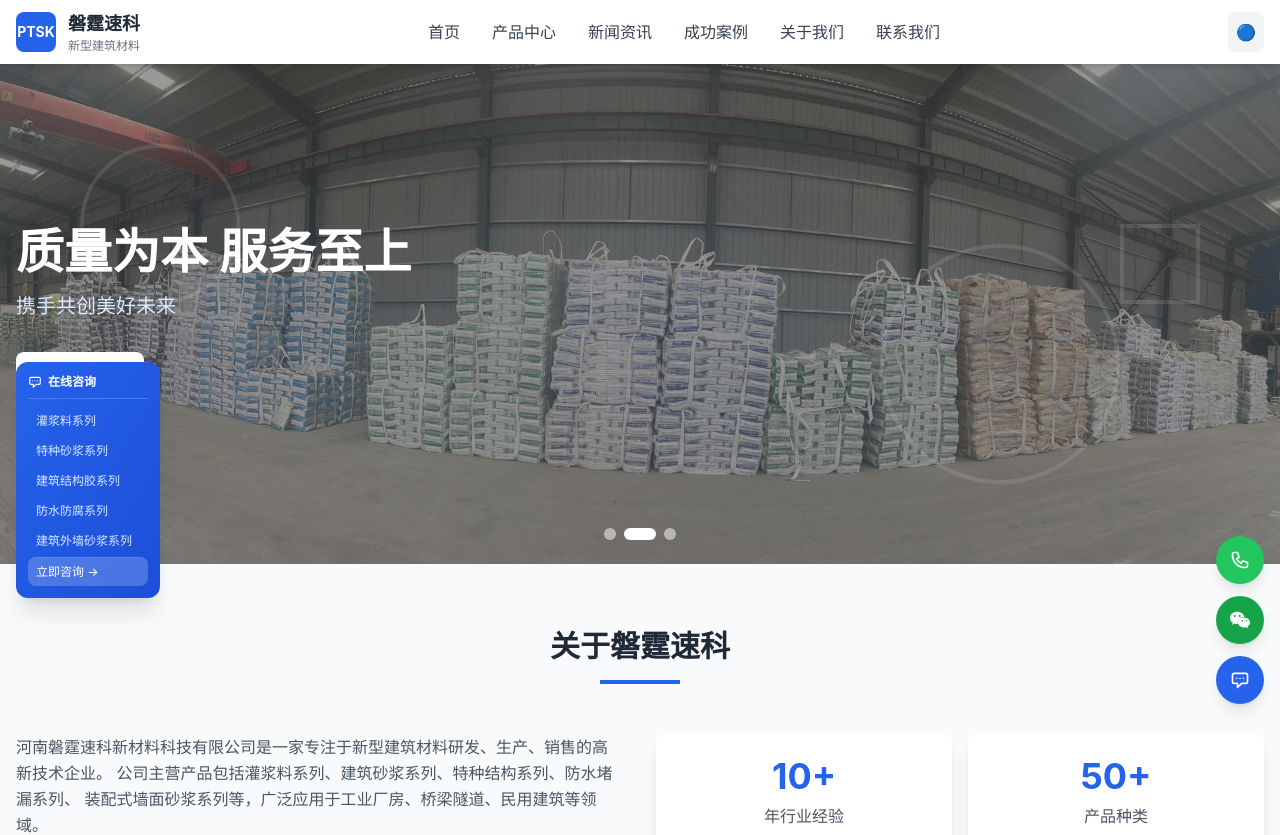
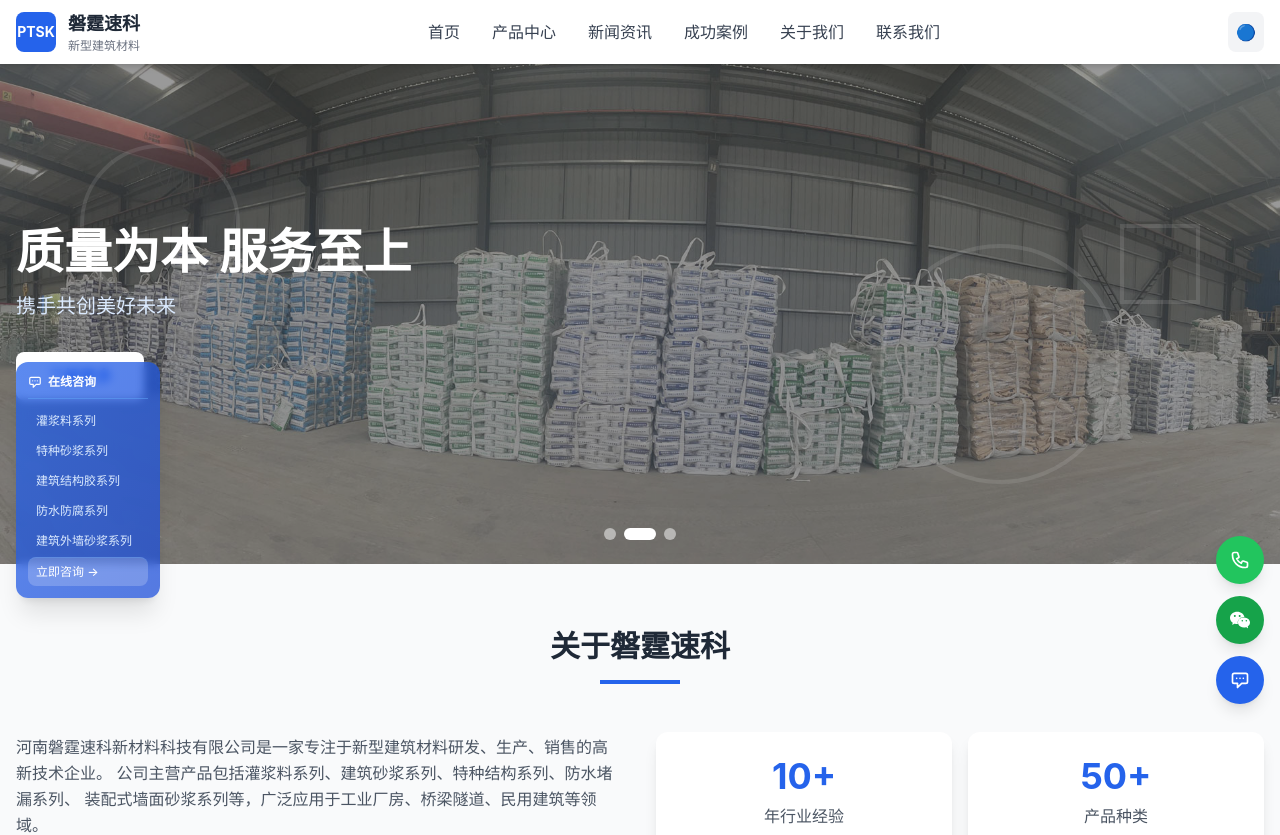
Before and after one commit to demperor888-ai/panting, a Next.js app: page / in a window 1280 px wide. Shown: the top 835 px of the page. Built offline with nearby package versions, Linux system fonts and the light colour scheme.

Commit message:
降低在线咨询悬浮框透明度至75%

```diff
--- a/src/components/FloatingContact.tsx
+++ b/src/components/FloatingContact.tsx
@@ -8,7 +8,7 @@ export default function FloatingContact() {
     <>
       {/* 左侧在线咨询 - 始终展开 */}
       <div className="fixed left-4 top-1/2 -translate-y-1/2 mt-20 z-50">
-        <div className="bg-gradient-to-br from-blue-600 to-blue-700 rounded-xl shadow-xl p-3 w-36">
+        <div className="bg-gradient-to-br from-blue-600/75 to-blue-700/75 backdrop-blur-sm rounded-xl shadow-xl p-3 w-36">
           <h4 className="text-xs font-bold text-white mb-2 border-b border-blue-400/50 pb-2 flex items-center gap-1.5">
             <svg className="w-3.5 h-3.5" fill="none" stroke="currentColor" viewBox="0 0 24 24">
               <path strokeLinecap="round" strokeLinejoin="round" strokeWidth={2} d="M8 10h.01M12 10h.01M16 10h.01M9 16H5a2 2 0 01-2-2V6a2 2 0 012-2h14a2 2 0 012 2v8a2 2 0 01-2 2h-5l-5 5v-5z" />
```
